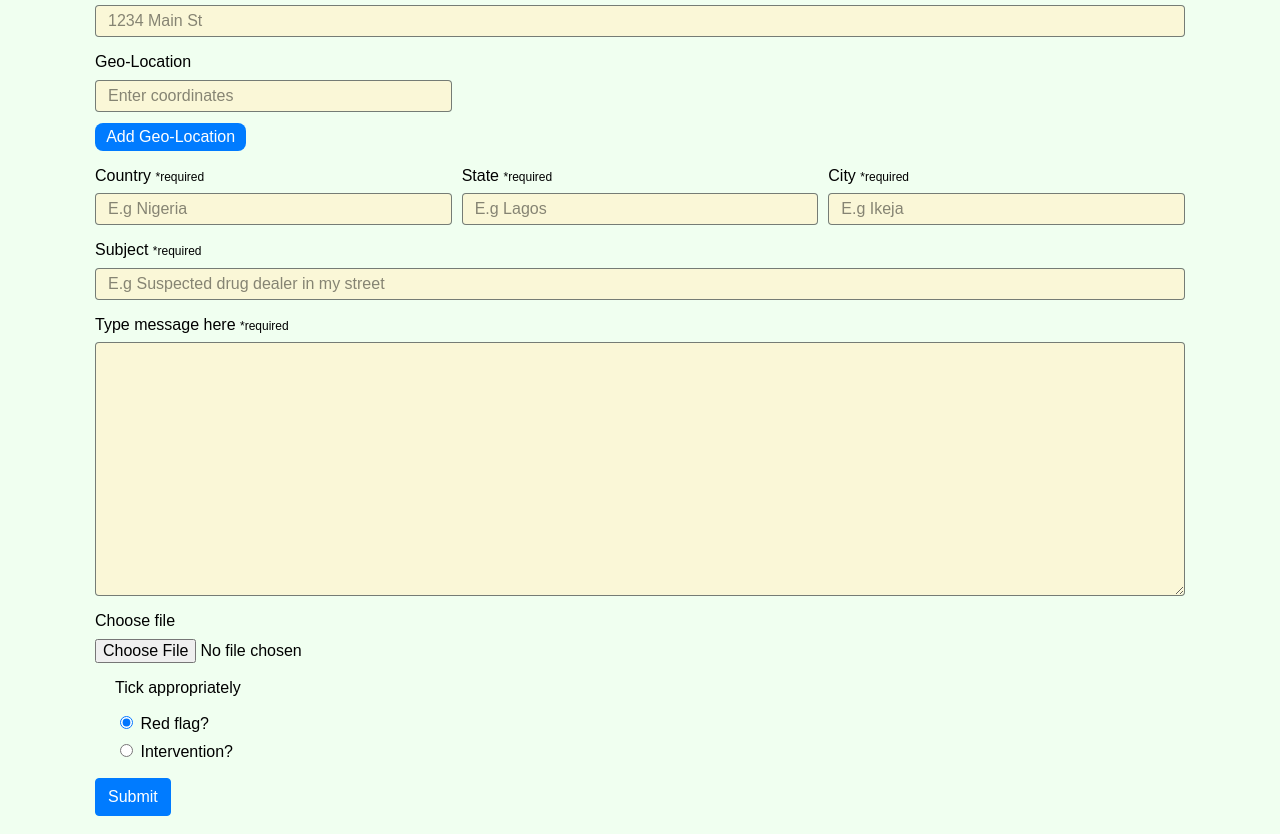
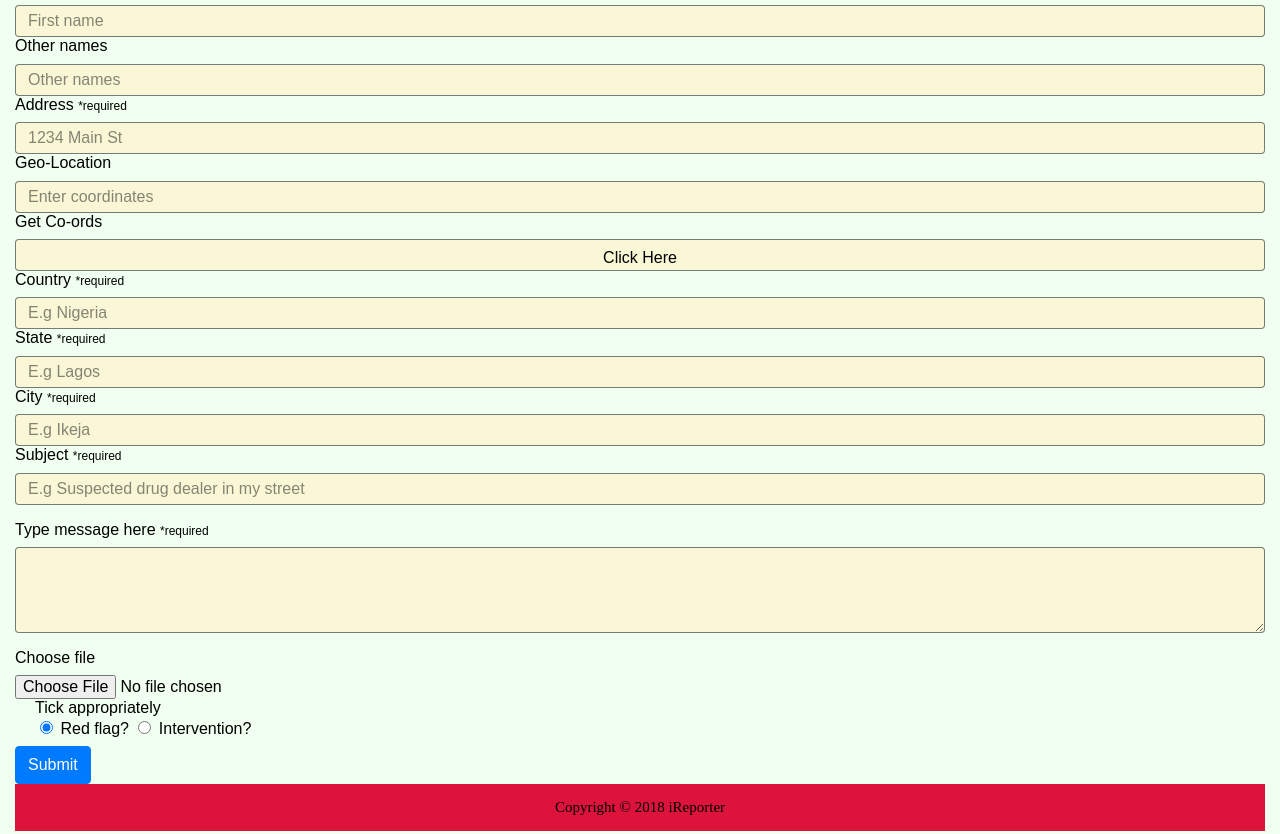
Before and after one commit to boscoseries/iReporter, a website: page UI/addRecord.html in a window 1280 px wide. Shown: the part 330-1164 px from the top of the page. Drawn offline with Linux system fonts and the light colour scheme.

Commit message:
feat (UI): implement feedback on addrecords page [Delivers #162438873]

```diff
--- a/UI/addRecord.html
+++ b/UI/addRecord.html
@@ -6,11 +6,11 @@
   <meta http-equiv="X-UA-Compatible" content="ie=edge">
 	<title>iReporter || Add Record</title>
 	<link rel="stylesheet" type="text/css" href="css/main.css">
-  <link rel="stylesheet" href="https://cdnjs.cloudflare.com/ajax/libs/font-awesome/4.7.0/css/font-awesome.min.css">
 </head>
 <body>
-	<header>
-		<div class="container">
+	<div class= "container">
+		<div>
+		<header>
 			<div class="logo-name">
 				<img src="img/red-flag.png" width="80" height="100">
 				<h1 class="logo-name-style">i<span class="fast-color">Reporter</span></h1>
@@ -20,87 +20,93 @@
 				<a class="login-link" href="profile.html">Profile</a>
 				<a class="login-link" href="index.html">Log Out</a>
 			</div>
+		</header>
 		</div>
-	</header>
 	<section>
+			<div class= "section">
+				<div>
 		<p class="form-msg"> Please fill the form below as accurately as possible.<br> Feel free to attach Pictures and Videos to support your claims.</p>
-			<div class="container">
-				<div class="form-wrapper">
+				<div clss="form-wrapper">
 				<form >
-					<div class="content-flex">
-						<div class="mb-1rem col-md-4">
+					<div class="flex">
+						<div class="pd-right">
 						<label for="lastname">Last name <span>*required</span></label>
 						<input type="name" class="input-align" id="lastname" placeholder="Last name" required="true">
 						</div>
-						<div class="mb-1rem col-md-4">
+						<div class="pd-right">
 						<label for="firstname">Firstname <span>*required</span></label>
 						<input type="name" class="input-align" id="firstname" placeholder="First name" required="true">
 						</div>
-						<div class="mb-1rem col-md-4">
+						<div class="pd-top">
 						<label for="othernames">Other names</label>
 						<input type="name" class="input-align" id="othernames" placeholder="Other names">
 						</div>
 					</div>
-					<div class="mb-1rem">
+					<div class="flex">
+					<div class="pd-right">
 						<label for="address">Address <span>*required</span></label>
 						<input type="text" class="input-align" id="address" placeholder="1234 Main St" required="true">
 					</div>
-					<div class="content-flex">
-						<div class="mb-1rem col-md-4">
+					<div class="pd-rt">
 						<label for="firstname">Geo-Location</label>
 						<input type="text" class="input-align" id="firstname" placeholder="Enter coordinates">
-						<div id="geolocation-pad">
-							<a href="#" id="geolocation">Add Geo-Location</a>
-						</div>
+					</div>
+					<div class="pd-top">
+							<label for="coordinate">Get Co-ords</label>
+							<input type="button" class="input-align" value="Click Here" onClick="">
 						</div>
 					</div>
-					<div class="content-flex">
-						<div class="mb-1rem col-md-4">
+					<div class="flex">
+						<div class="pd-right">
 						<label for="inputCity">Country <span>*required</span></label>
 						<input type="text" class="input-align" id="inputCity" placeholder="E.g Nigeria" required="true">
 						</div>
-						<div class="mb-1rem col-md-4">
+						<div class="pd-right">
 							<label for="inputCity">State <span>*required</span></label>
 							<input type="text" class="input-align" id="inputCity" placeholder="E.g Lagos" required="true">
 							</div>
-							<div class="mb-1rem col-md-4">
+							<div class="pd-top">
 							<label for="inputCity">City <span>*required</span></label>
 							<input type="text" class="input-align" id="inputCity" placeholder="E.g Ikeja" required="true">
 							</div>
 					</div>
-					<div class="mb-1rem">
+					<div class="mb-1rem pd-top">
 							<label for="subject">Subject <span>*required</span></label>
 							<input type="text" class="input-align" id="subject" placeholder="E.g Suspected drug dealer in my street " required="true">
 					</div>
 					<div class="mb-1rem">
 						<label for="textarea">Type message here <span>*required</span></label>
-						<textarea class="input-align" id="textarea" rows="10" required="true"></textarea>
+						<textarea class="input-align" id="textarea" rows="3" required="true"></textarea>
 					</div>
-					<div class="mb-1rem">
+					<div class="flex">
+						<div>
 						<label for="inputFile">Choose file</label>
 						<input type="file" class="input-align-file" id="inputFile" name="inputFile" accept="file_extension,audio/*,video/*,image/*,media_type">
 					  </div>
 
-					<div class="mb-1rem">
 						<div class="radio-pad">
-								<p>Tick appropriately</p>
+							<div>Tick appropriately</div>
 							<input type="radio" id="myradio" name="myradio" checked >
 							<label for="myradio">Red flag?</label>
-						</div>
-						<div class="radio-pad">
 							<input type ="radio" id="myradio" name="myradio" >
 							<label class="radio-pad-label" for="myradio"> Intervention?</label>
 						</div>
 					</div>
+					<div class="pd-top">
 					<button onclick = "#" type="submit" class="btn btn-primary">Submit</button>
+					</div>
 					</form>
 			</div>
 		</div>
+	</div>
 		</section>
-		<footer class="mb-1">
+		<div class= "mt-1">
+		<footer>
 			<div>
 				<h3 class="copyright">Copyright &copy; 2018 iReporter</h3>
 			</div>
 		</footer>
+	</div>
+</div>
 </body>
 </html>
```
